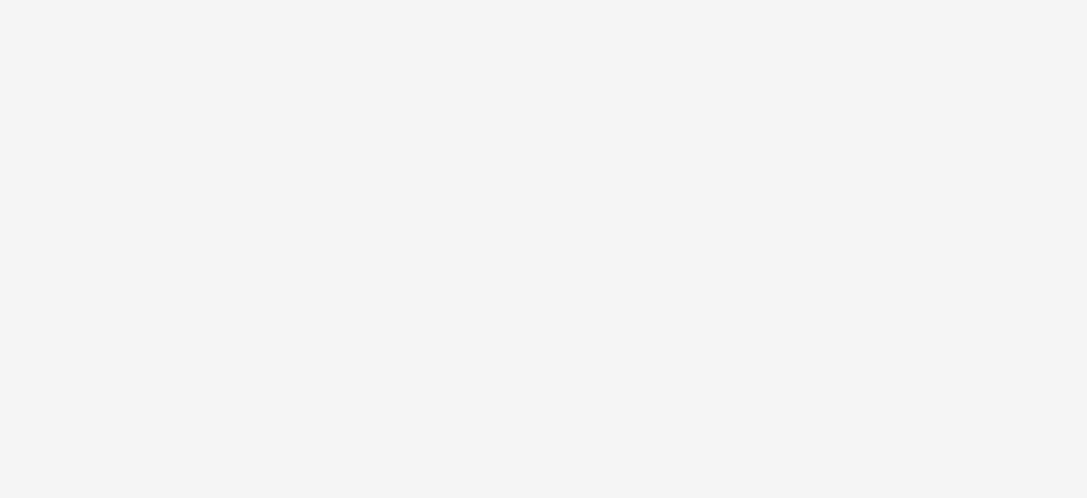
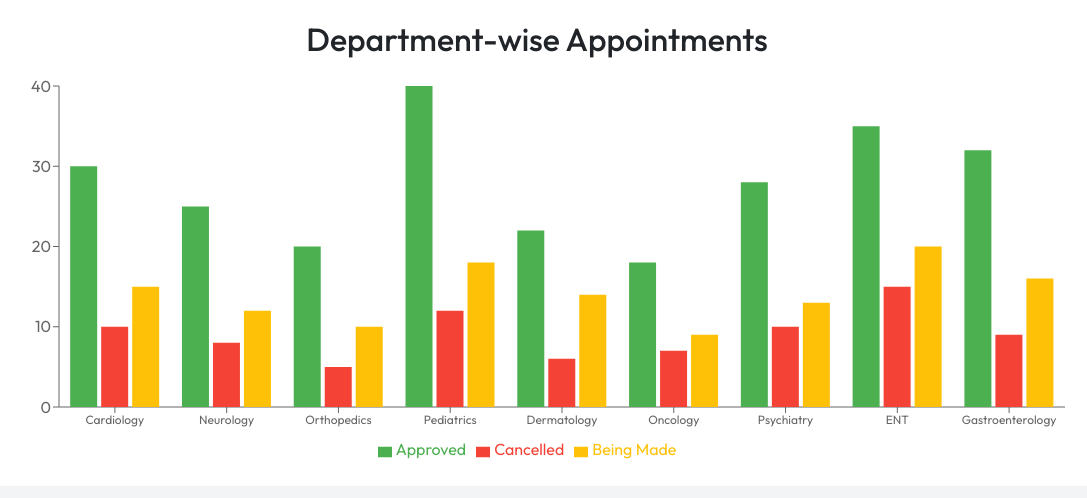
Before and after one commit to sahil-khan-009/AMS, a React (Vite) app in the folder my-ams-frontend/: page /AdminDepartment in a window 1280 px wide. Before the commit this address had no page. Shown: the top 498 px of the page, without its empty margins (103-1190 px from the left). Built offline with nearby package versions, Linux system fonts and the light colour scheme.

Commit message:
adddedd Barchart

```diff
--- /dev/null
+++ b/my-ams-frontend/src/Admin/Charts/BarchartAdmin.jsx
@@ -0,0 +1,55 @@
+import React from "react";
+import '../../Admin/Charts/Charts.css';
+
+import {
+  BarChart,
+  Bar,
+  XAxis,
+  YAxis,
+  Tooltip,
+  Legend,
+  ResponsiveContainer,
+} from "recharts";
+
+const data = [
+  { department: "Cardiology", approved: 30, cancelled: 10, beingMade: 15 },
+  { department: "Neurology", approved: 25, cancelled: 8, beingMade: 12 },
+  { department: "Orthopedics", approved: 20, cancelled: 5, beingMade: 10 },
+  { department: "Pediatrics", approved: 40, cancelled: 12, beingMade: 18 },
+  { department: "Dermatology", approved: 22, cancelled: 6, beingMade: 14 },
+  { department: "Oncology", approved: 18, cancelled: 7, beingMade: 9 },
+  { department: "Psychiatry", approved: 28, cancelled: 10, beingMade: 13 },
+  { department: "ENT", approved: 35, cancelled: 15, beingMade: 20 },
+  { department: "Gastroenterology", approved: 32, cancelled: 9, beingMade: 16 },
+];
+
+function BarchartAdmin() {
+  return (
+    <div className="container">
+      <h2>Department-wise Appointments</h2>
+
+      {/* Button to check if React is working */}
+      {/* <button onClick={() => setCount(count + 1)}>Click Me {count}</button> */}
+
+      {/* Chart Wrapper */}
+      <div className="chart-container">
+        <ResponsiveContainer width="100%" height="100%">
+          <BarChart
+            data={data}
+            margin={{ top: 20, right: 30, left: 20, bottom: 5 }}
+          >
+            <XAxis dataKey="department" tick={{ fontSize: 12 }} />
+            <YAxis />
+            <Tooltip />
+            <Legend />
+            <Bar dataKey="approved" fill="#4CAF50" name="Approved" />
+            <Bar dataKey="cancelled" fill="#F44336" name="Cancelled" />
+            <Bar dataKey="beingMade" fill="#FFC107" name="Being Made" />
+          </BarChart>
+        </ResponsiveContainer>
+      </div>
+    </div>
+  );
+}
+
+export default BarchartAdmin;
--- /dev/null
+++ b/my-ams-frontend/src/Admin/Charts/Charts.css
@@ -0,0 +1,25 @@
+.container {
+    text-align: center;
+    padding: 20px;
+  }
+
+  .chart-container {
+    width: 100%;
+    height: 400px; /* This ensures the chart is visible */
+    display: flex;
+    justify-content: center;
+    align-items: center;
+  }
+
+  button {
+    margin: 10px;
+    padding: 10px 20px;
+    background-color: #007bff;
+    color: white;
+    border: none;
+    cursor: pointer;
+  }
+
+  button:hover {
+    background-color: #0056b3;
+  }
--- a/my-ams-frontend/src/Admin/Component/AdminSideBar.jsx
+++ b/my-ams-frontend/src/Admin/Component/AdminSideBar.jsx
@@ -12,7 +12,7 @@ const AdminSideBar = () => {
       <hr />
       <ul className="nav flex-column">
         <li className="nav-item">
-          <Link to="/dashboard" className="nav-link text-white">
+          <Link to="/AdminDepartment" className="nav-link text-white">
             Dashboard
           </Link>
         </li>
--- /dev/null
+++ b/my-ams-frontend/src/Admin/Page/AdminDepartment.jsx
@@ -0,0 +1,13 @@
+import React from 'react'
+import BarchartAdmin from '../Charts/BarchartAdmin'
+
+function AdminDepartment() {
+  return (
+    <div>
+
+    <BarchartAdmin/>
+    </div>
+  )
+}
+
+export default AdminDepartment
--- a/my-ams-frontend/src/App.jsx
+++ b/my-ams-frontend/src/App.jsx
@@ -12,6 +12,8 @@ import Notification from './Pages/Notification.jsx';
 import { AppointmentProvider } from './context/AppointmentContext.jsx';
 // import AdminSideBar from './Admin/Component/AdminSideBar.jsx';
 import AdminDashboard from './Admin/Page/AdminDashboard.jsx';
+import AdminDepartment from './Admin/Page/AdminDepartment.jsx';
+import AdminSideBar from './Admin/Page/AdminDashboard.jsx';
 
 function App() {
   return (
@@ -31,8 +33,12 @@ function App() {
             <Route path="Notification" element={<Notification />} />
           </Route>
 
-          {/* <Route path='/AdminSideBar' element={<AdminSideBar/>} /> */}
+          <Route path='/AdminSideBar' element={<AdminSideBar/>} />
+
           <Route path='/AdminDashboard' element={<AdminDashboard/>} />
+      <Route path="/AdminDepartment" element={<AdminDepartment/>} />
+
+
         </Routes>
       </Router>
     </AppointmentProvider>
--- a/my-ams-frontend/src/context/AppointmentContext.jsx
+++ b/my-ams-frontend/src/context/AppointmentContext.jsx
@@ -34,8 +34,8 @@ export const AppointmentProvider = ({ children }) => {
         updateid,
         patientName,
         setPatientName,
-        email, setEmail,
-        date, setDate,
+        email,setEmail,
+        date,setDate,
         description,
         setDescription,
         GlobalStateForUpdateFrom,
```
